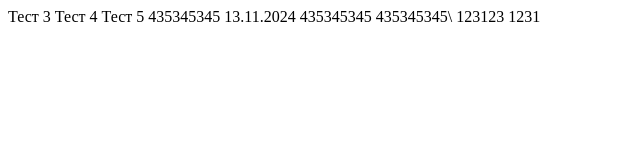
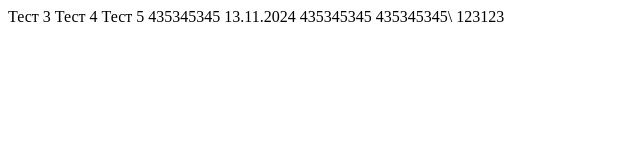
Before and after one commit to wind36/NodeConsoleApp1, a plain HTML site: page NodeConsoleApp1/HTMLPage1.html in a window 1280 px wide. Shown: the full height of the page, 0-640 px from the left. Drawn offline with Linux system fonts and the light colour scheme.

Commit message:
Revert "12312"
This reverts commit cd858890a21e0bf6d57214767eaf674060bcee25.

```diff
--- a/NodeConsoleApp1/HTMLPage1.html
+++ b/NodeConsoleApp1/HTMLPage1.html
@@ -10,6 +10,6 @@
     435345345
     13.11.2024
     435345345 435345345\
-    123123 1231
+    123123
 </body>
 </html>
```
